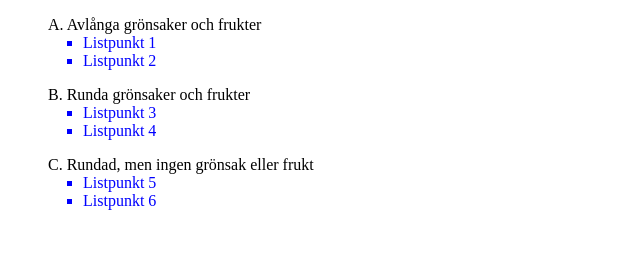
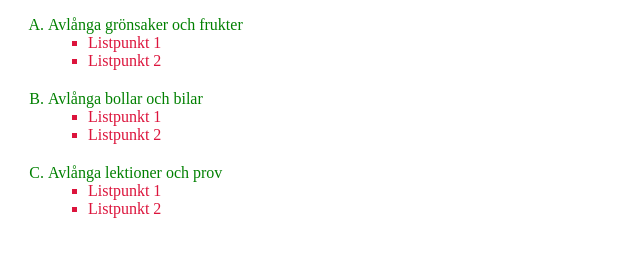
Before and after one commit to markusmiless98/webb2-02, a plain HTML site: page uppgift11/lista.html in a window 1280 px wide. Shown: the whole page, without its empty margins (0-640 px from the left). Drawn offline with Linux system fonts and the light colour scheme.

Commit message:
Rättat 11:an

```diff
--- a/uppgift11/lista.html
+++ b/uppgift11/lista.html
@@ -6,17 +6,25 @@
 		<title>Lista</title>
 	</head>
 	<body>
-		<ul>A. Avlånga grönsaker och frukter
-			<li>Listpunkt 1</li>
-			<li>Listpunkt 2</li>
-		</ul>
-		<ul>B. Runda grönsaker och frukter
-			<li>Listpunkt 3</li>
-			<li>Listpunkt 4</li>
-		</ul>
-		<ul>C. Rundad, men ingen grönsak eller frukt
-			<li>Listpunkt 5</li>
-			<li>Listpunkt 6</li>
-		</ul>
+		<ol>
+			<li>Avlånga grönsaker och frukter
+				<ul>
+					<li>Listpunkt 1</li>
+					<li>Listpunkt 2</li>
+				</ul>
+			</li>
+			<li>Avlånga bollar och bilar
+				<ul>
+					<li>Listpunkt 1</li>
+					<li>Listpunkt 2</li>
+				</ul>
+			</li>
+			<li>Avlånga lektioner och prov
+				<ul>
+					<li>Listpunkt 1</li>
+					<li>Listpunkt 2</li>
+				</ul>
+			</li>
+		</ol>
 	</body>
 </html>
--- a/uppgift11/main.css
+++ b/uppgift11/main.css
@@ -1,5 +1,10 @@
-li{
-	margin-left:35px;
-	list-style:square;
-	color:blue;
+ol {
+	list-style-type: upper-alpha;
+	color: green;
 }
+
+ol  li ul {
+	list-style-type: square;
+	color: crimson;
+	margin-bottom: 20px;
+}
```
Also changed, not shown: test.html (added, +18 -0 lines).
